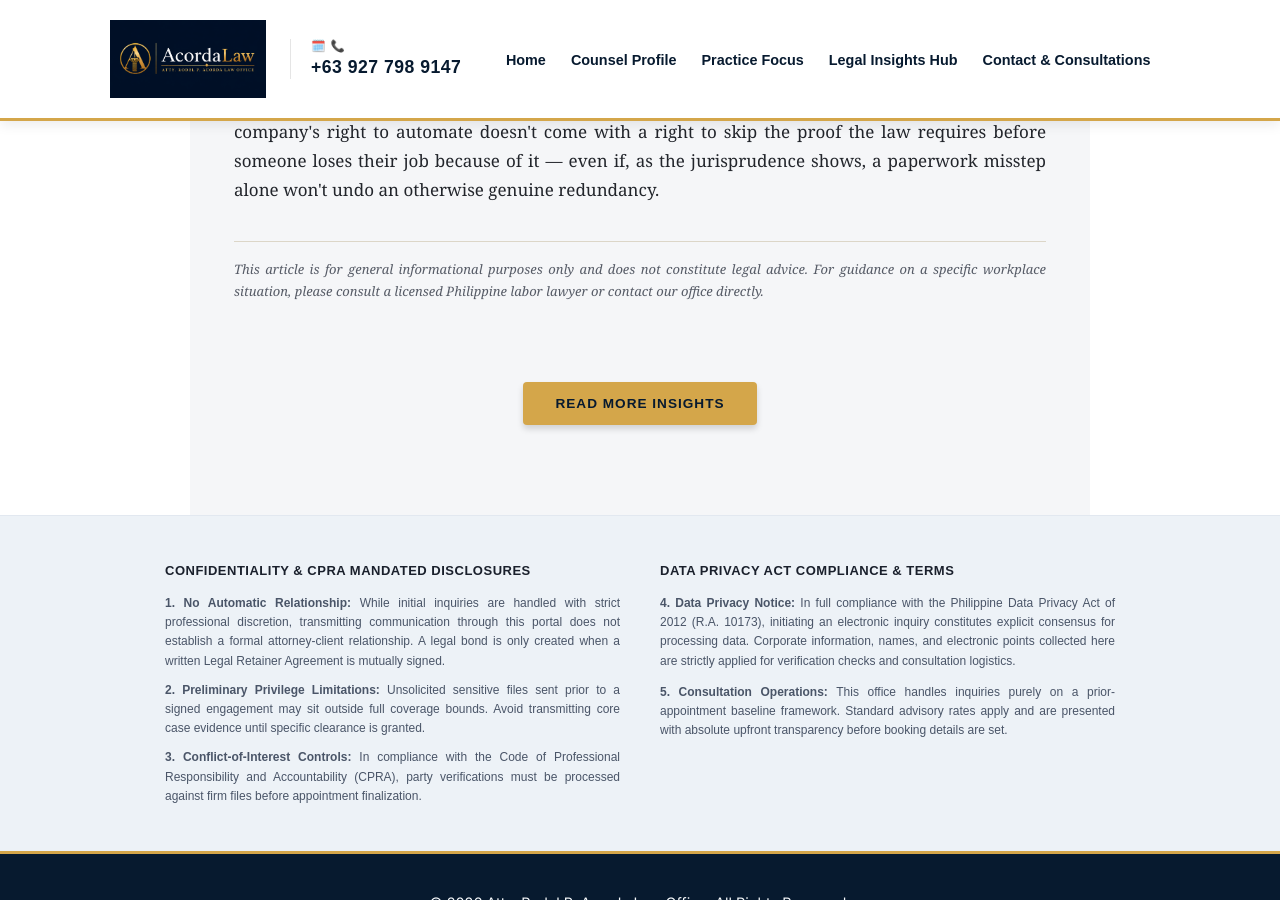
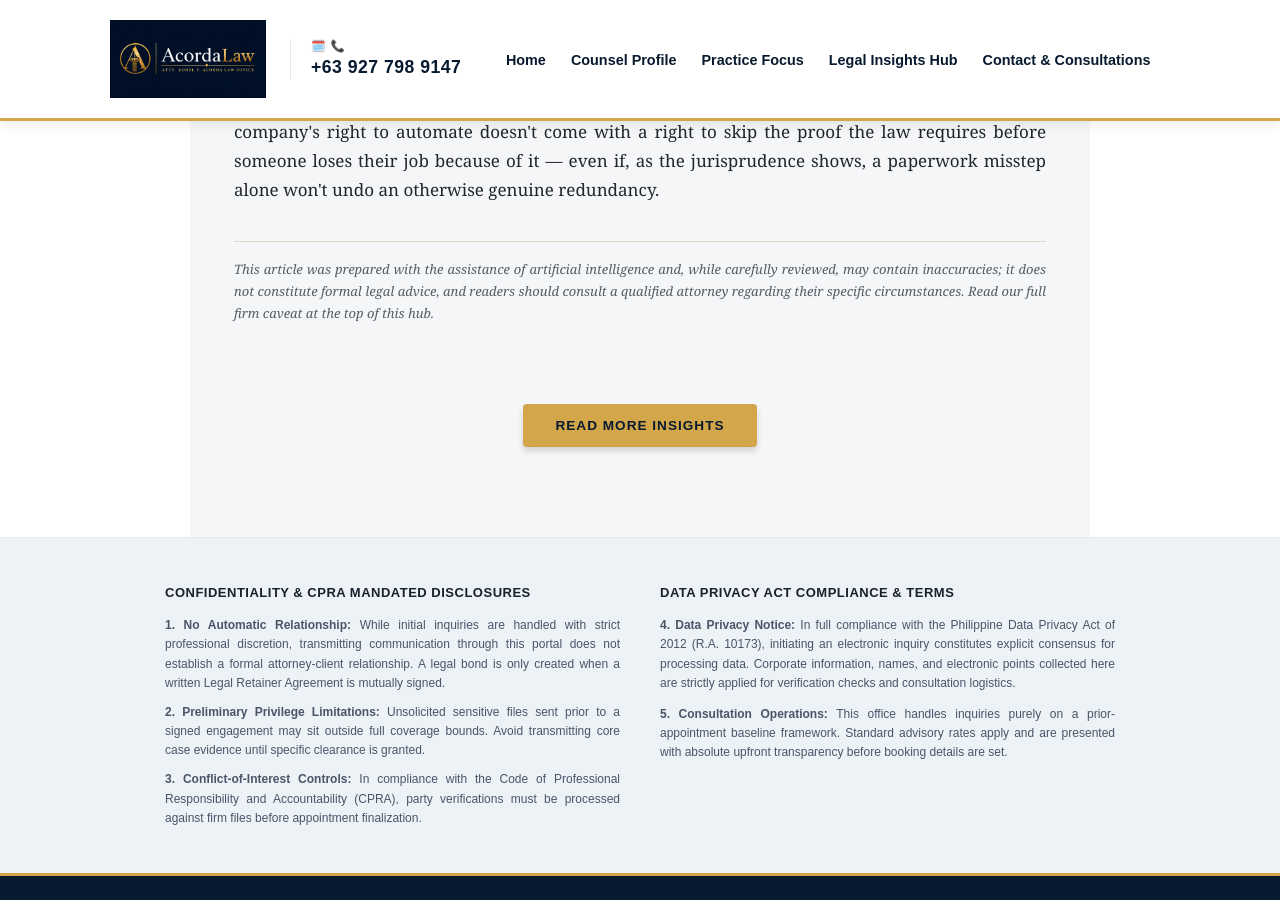
Before and after one commit to acordalawoffice/law.github.io, a Jekyll site: the page built from _posts/2026-07-27-bpo-healthcare-night-differential-ai-redundancy.md, in a window 1280 px wide and 900 px high, scrolled down 5678 px. Built offline with Jekyll 4.4.1, drawn with Linux system fonts in a browser that asks for light colours.

Commit message:
Update 2026-07-27-bpo-healthcare-night-differential-ai-redundancy.md

```diff
--- a/_posts/2026-07-27-bpo-healthcare-night-differential-ai-redundancy.md
+++ b/_posts/2026-07-27-bpo-healthcare-night-differential-ai-redundancy.md
@@ -154,6 +154,6 @@
 <h2>The bigger picture</h2>
 <p>Both issues covered here point to the same underlying principle: technology and business necessity don't suspend the Labor Code, they operate within it. A night shift doesn't just come with a pay premium &mdash; it comes with a legal obligation to protect the health of the people working it. And a company's right to automate doesn't come with a right to skip the proof the law requires before someone loses their job because of it &mdash; even if, as the jurisprudence shows, a paperwork misstep alone won't undo an otherwise genuine redundancy.</p>
 
-<p class="disclaimer">This article is for general informational purposes only and does not constitute legal advice. For guidance on a specific workplace situation, please consult a licensed Philippine labor lawyer or contact our office directly.</p>
+<p class="disclaimer">This article was prepared with the assistance of artificial intelligence and, while carefully reviewed, may contain inaccuracies; it does not constitute formal legal advice, and readers should consult a qualified attorney regarding their specific circumstances. Read our full firm caveat at the top of this hub.</p>
 
 </article>
```
